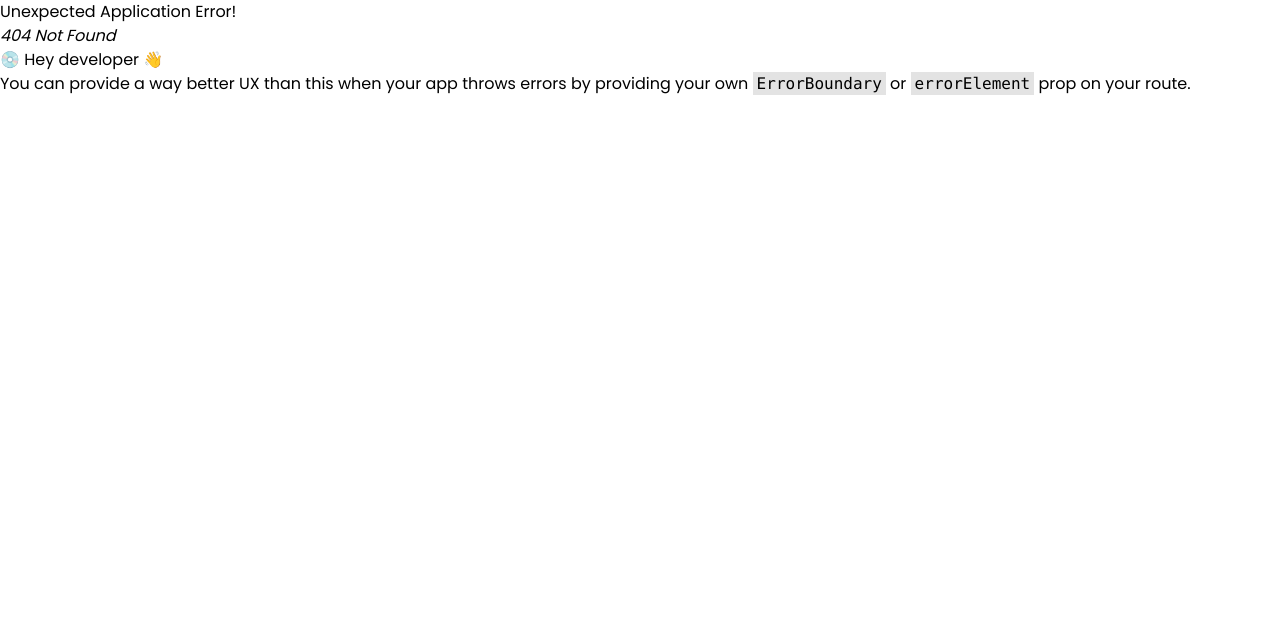
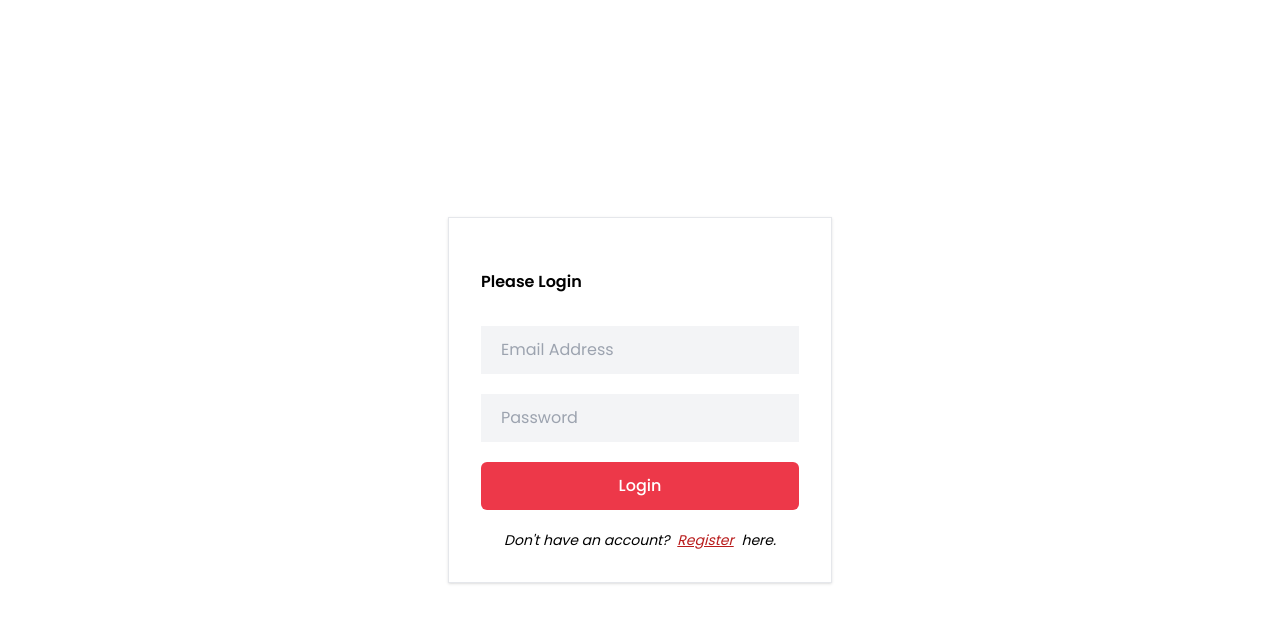
Before and after one commit to satyakusuma/E-Commerce, a React (Vite) app in the folder frontend/: page /login in a window 1280 px wide. Before the commit this address had no page. Shown: the top 622 px of the page. Built offline with nearby package versions, Linux system fonts and the light colour scheme.

Commit message:
Login Page

```diff
--- /dev/null
+++ b/frontend/src/components/Login.jsx
@@ -0,0 +1,57 @@
+import React, { useState } from "react";
+import { Link } from "react-router-dom";
+
+const Login = () => {
+  const [message, setMassage] = useState("");
+  const [email, setEmail] =useState('');
+  const [password,setPassword] = useState('');
+  const handleLogin = async (e) => {
+    e.preventDefault();
+    const data = {
+        email,
+        password
+    }
+
+  }
+  return (
+    <section className="h-screen flex items-center justify-center">
+      <div className="max-w-sm border shadow bg-white mx-auto p-8">
+        <h2 className="tex-2xl font-semibold pt-5">Please Login</h2>
+        <form onSubmit={handleLogin} className="space-y-5 max-w-sm mx-auto pt-8">
+          <input
+            onChange={(e) => setEmail(e.target.value)}
+            type="email"
+            name="email"
+            id="email"
+            placeholder="Email Address"
+            required
+            className="w-full bg-gray-100 focus:outline-none px-5 py-3"
+          />
+          <input
+            onChange={(e) => setPassword(e.target.value)}
+            type="password"
+            name="password"
+            id="password"
+            placeholder="Password"
+            required
+            className="w-full bg-gray-100 focus:outline-none px-5 py-3"
+          />
+          {message && <p className="text-red-500">{message}</p>}
+
+          <button
+            type="submit"
+            className="w-full bg-primary text-white hover:bg-indigo-500 font-medium py-3 rounded-md"
+          >
+            Login
+          </button>
+
+          <p className="my-5 italic text-sm text-center">
+            Don't have an account? <Link to="/register" className="text-red-700 px-1 underline">Register</Link> here.
+          </p>
+        </form>
+      </div>
+    </section>
+  );
+};
+
+export default Login;
--- a/frontend/src/routers/router.jsx
+++ b/frontend/src/routers/router.jsx
@@ -5,6 +5,7 @@
 import Search from "../pages/search/Search";
 import ShopPage from "../pages/shop/ShopPage";
 import SingleProducts from "../pages/shop/productDetils/SingleProducts";
+import Login from "../components/Login";
 
 const router = createBrowserRouter([
     {
@@ -33,5 +34,9 @@
         },
       ]
     },
+    {
+        path:"/login",
+        element:<Login/>
+    }
   ]);
   export default router;
```
